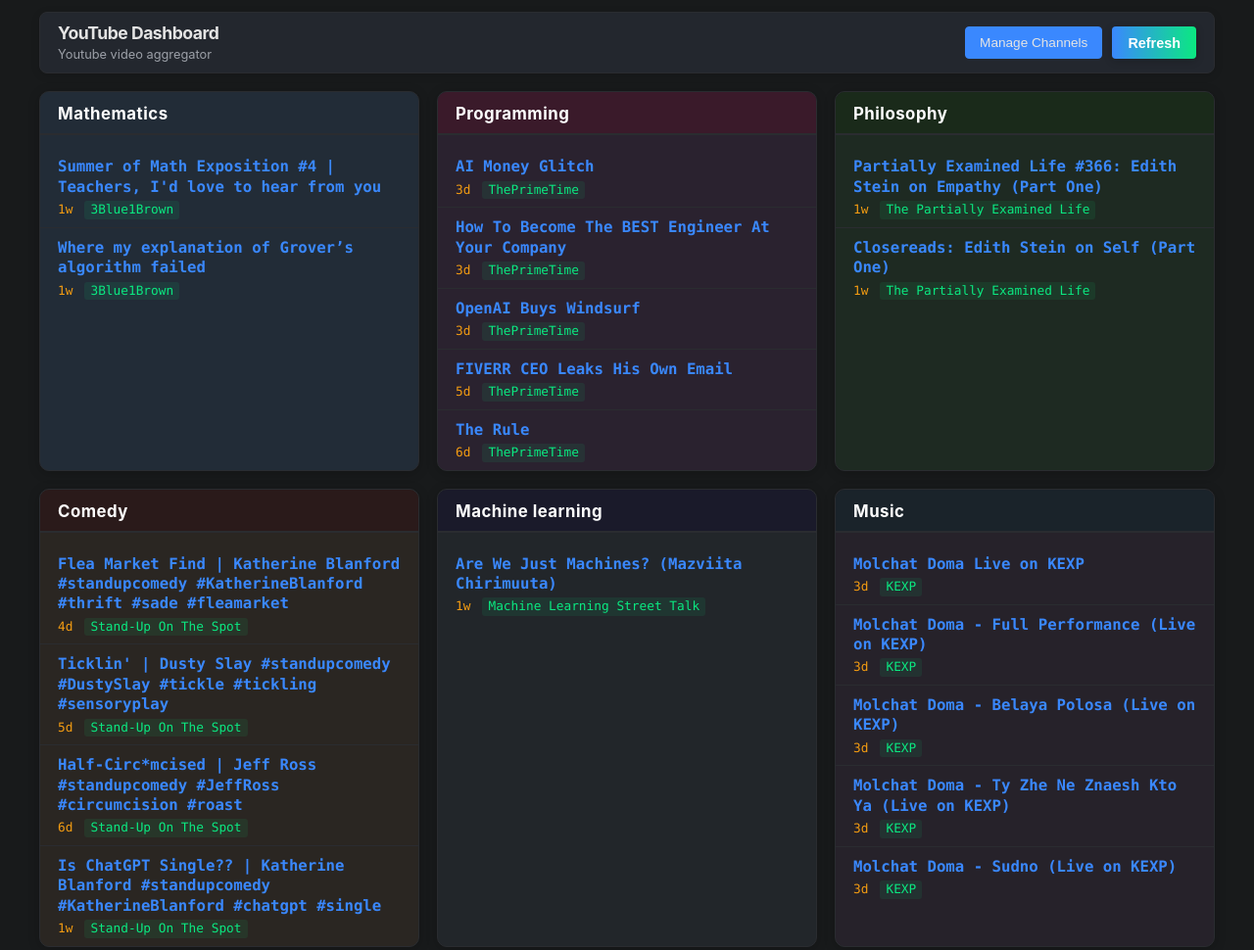
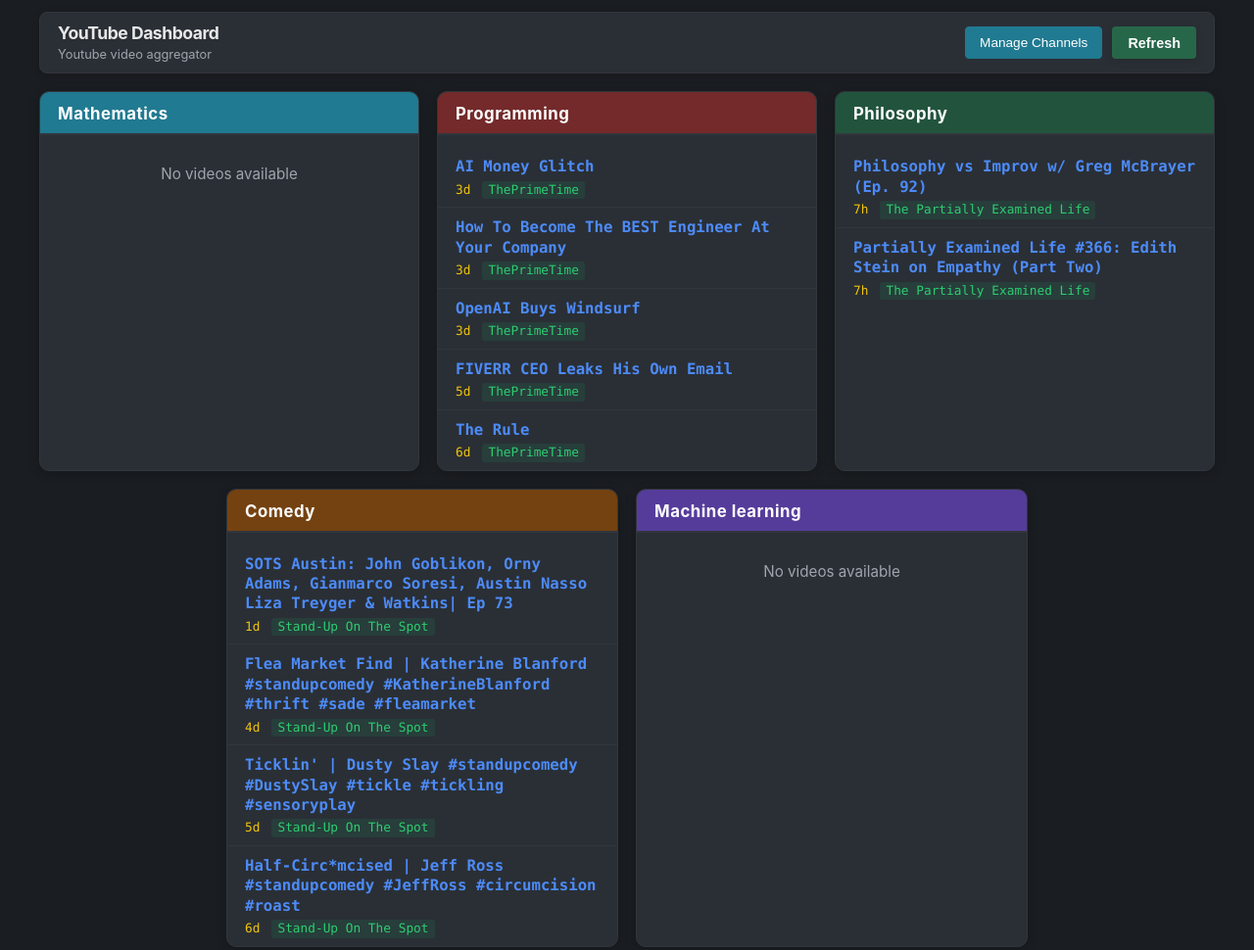
Before and after one commit to fraktalcow/yt-urls, a plain HTML site: page index.html in a window 1280 px wide. Shown: the whole page at 98% size. Drawn offline with Linux system fonts and the light colour scheme.

Commit message:
CSS changes

```diff
--- a/preference.json
+++ b/preference.json
@@ -14,7 +14,8 @@
         ],
         "Machine learning": [
             "MachineLearningStreetTalk"
-        ]
+        ],
+        "Spirituality": []
     },
     "settings": {
         "duration": {
--- a/styles.css
+++ b/styles.css
@@ -1,55 +1,59 @@
 :root {
-    --bg-color: #181a1b;
-    --card-bg: #23272e;
-    --text-color: #e4e4e4;
-    --secondary-text: #9ca0a8;
-    --border-color: #2a2c30;
-    --accent-color: #3a88fe;
-    --accent-hover: #5a9afa;
-    --danger-color: #ff4757;
-    --success-color: #0be881;
-    --time-color: #f39c12;
+    --bg-color: #1a1d21;
+    --card-bg: #2a2f35;
+    --text-color: #e8e8e8;
+    --secondary-text: #a0a4ac;
+    --border-color: #32363d;
+    --accent-color: #4d8bf9;
+    --accent-hover: #6ba1ff;
+    --danger-color: #ff6b6b;
+    --success-color: #2ecc71;
+    --time-color: #f1c40f;
     --mono-font: 'SF Mono', Menlo, Monaco, 'Courier New', monospace;
-    --category1: #222c37;
-    --category2: #2a222f;
-    --category3: #1e2a22;
-    --category4: #2a2622;
-    --category5: #22262a;
-    --category6: #26222a;
-    --category7: #222a28;
-    --category8: #28222a;
-    --category9: #222a2a;
-    --category10: #2a2222;
-    --category11: #1e2337;
-    --category12: #2a1e2f;
-    --category13: #1e2a37;
-    --category14: #2a1e22;
-    --category15: #1e2a2a;
-    --category16: #232a1e;
-    --category17: #2a231e;
-    --category18: #1e2a23;
-    --category19: #23221e;
-    --category20: #1e232a;
-    --category-header1: #222c37;
-    --category-header2: #3a1a2a;
-    --category-header3: #1a2a1a;
-    --category-header4: #2a1a1a;
-    --category-header5: #1a1a2a;
-    --category-header6: #1a232a;
-    --category-header7: #232a1a;
-    --category-header8: #2a1a23;
-    --category-header9: #1a2a23;
-    --category-header10: #2a231a;
-    --category-header11: #1e2337;
-    --category-header12: #2a1e2f;
-    --category-header13: #1e2a37;
-    --category-header14: #2a1e22;
-    --category-header15: #1e2a2a;
-    --category-header16: #232a1e;
-    --category-header17: #2a231e;
-    --category-header18: #1e2a23;
-    --category-header19: #23221e;
-    --category-header20: #1e232a;
+
+    /* Base category colors - more subtle and consistent */
+    --category1: #2a2f35;
+    --category2: #2a2f35;
+    --category3: #2a2f35;
+    --category4: #2a2f35;
+    --category5: #2a2f35;
+    --category6: #2a2f35;
+    --category7: #2a2f35;
+    --category8: #2a2f35;
+    --category9: #2a2f35;
+    --category10: #2a2f35;
+    --category11: #2a2f35;
+    --category12: #2a2f35;
+    --category13: #2a2f35;
+    --category14: #2a2f35;
+    --category15: #2a2f35;
+    --category16: #2a2f35;
+    --category17: #2a2f35;
+    --category18: #2a2f35;
+    --category19: #2a2f35;
+    --category20: #2a2f35;
+
+    /* Header colors - new vibrant palette */
+    --category-header1: #207a91;
+    --category-header2: #742a2a;
+    --category-header3: #22543d;
+    --category-header4: #744210;
+    --category-header5: #553c9a;
+    --category-header6: #285e61;
+    --category-header7: #9b2c2c;
+    --category-header8: #276749;
+    --category-header9: #702459;
+    --category-header10: #2c5282;
+    --category-header11: #742a2a;
+    --category-header12: #22543d;
+    --category-header13: #744210;
+    --category-header14: #553c9a;
+    --category-header15: #285e61;
+    --category-header16: #9b2c2c;
+    --category-header17: #276749;
+    --category-header18: #702459;
+    --category-header19: #2c5282;
+    --category-header20: #742a2a;
 }
 
 * {
@@ -125,17 +129,18 @@ header {
 }
 
 .manage-channels-btn {
-    background-color: var(--accent-color);
-    border-color: var(--accent-color);
+    background-color: #207a91;
+    border-color: #207a91;
+    color: #fff;
 }
 
 .manage-channels-btn:hover {
-    background-color: var(--accent-hover);
-    border-color: var(--accent-hover);
+    background-color: #2590ab;
+    border-color: #2590ab;
 }
 
 .refresh-button {
-    background: linear-gradient(90deg, var(--accent-color), var(--success-color));
+    background-color: #276749;
     color: #fff;
     border: none;
     border-radius: 4px;
@@ -143,13 +148,13 @@ header {
     font-size: 0.9rem;
     cursor: pointer;
     font-weight: 600;
-    box-shadow: 0 2px 8px 0 #0003;
-    transition: background 0.2s, box-shadow 0.2s;
+    box-shadow: 0 2px 8px 0 rgba(0,0,0,0.1);
+    transition: background-color 0.2s, box-shadow 0.2s;
 }
 
 .refresh-button:hover {
-    background: linear-gradient(90deg, var(--accent-hover), var(--success-color));
-    box-shadow: 0 4px 16px 0 #0004;
+    background-color: #2d7a4f;
+    box-shadow: 0 4px 12px 0 rgba(0,0,0,0.15);
 }
 
 /* Categories Styling */
@@ -164,14 +169,20 @@ header {
     flex: 1 1 340px;
     min-width: 320px;
     max-width: 400px;
-    background: var(--category1);
+    background: var(--card-bg);
     border-radius: 10px;
-    box-shadow: 0 2px 12px 0 #0003;
+    box-shadow: 0 2px 12px 0 rgba(0,0,0,0.2);
     border: 1.5px solid var(--border-color);
     display: flex;
     flex-direction: column;
     margin-bottom: 0;
     overflow: hidden;
+    transition: transform 0.2s ease, box-shadow 0.2s ease;
+}
+
+.category:hover {
+    transform: translateY(-2px);
+    box-shadow: 0 4px 16px 0 rgba(0,0,0,0.3);
 }
 
 .category:nth-child(2) { background: var(--category2); }
@@ -204,6 +215,7 @@ header {
     display: flex;
     align-items: center;
     min-height: 38px;
+    transition: background-color 0.2s ease;
 }
 
 .category:nth-child(2) .category-header { background: var(--category-header2); }
--- a/videos.json
+++ b/videos.json
@@ -1,18 +1,5 @@
 {
-    "Mathematics": [
-        {
-            "channel": "3Blue1Brown",
-            "title": "Summer of Math Exposition #4 | Teachers, I&#39;d love to hear from you",
-            "url": "https://www.youtube.com/watch?v=3foYyPDp0Ho",
-            "publishedAt": "2025-05-05T15:00:08Z"
-        },
-        {
-            "channel": "3Blue1Brown",
-            "title": "Where my explanation of Grover\u2019s algorithm failed",
-            "url": "https://www.youtube.com/watch?v=Dlsa9EBKDGI",
-            "publishedAt": "2025-05-04T11:45:24Z"
-        }
-    ],
+    "Mathematics": [],
     "Programming": [
         {
             "channel": "ThePrimeTime",
@@ -48,18 +35,24 @@
     "Philosophy": [
         {
             "channel": "The Partially Examined Life",
-            "title": "Partially Examined Life #366: Edith Stein on Empathy (Part One)",
-            "url": "https://www.youtube.com/watch?v=ZZbiPWRbJlA",
-            "publishedAt": "2025-05-05T12:42:15Z"
+            "title": "Philosophy vs  Improv w/ Greg McBrayer (Ep. 92)",
+            "url": "https://www.youtube.com/watch?v=-32itLnrZTU",
+            "publishedAt": "2025-05-12T12:00:36Z"
         },
         {
             "channel": "The Partially Examined Life",
-            "title": "Closereads: Edith Stein on Self (Part One)",
-            "url": "https://www.youtube.com/watch?v=_7OKwHgK-KY",
-            "publishedAt": "2025-05-04T12:54:15Z"
+            "title": "Partially Examined Life #366: Edith Stein on Empathy (Part Two)",
+            "url": "https://www.youtube.com/watch?v=9mSDF9tr_nU",
+            "publishedAt": "2025-05-12T11:18:40Z"
         }
     ],
     "Comedy": [
+        {
+            "channel": "Stand-Up On The Spot",
+            "title": "SOTS Austin: John Goblikon, Orny Adams, Gianmarco Soresi, Austin Nasso Liza Treyger &amp; Watkins| Ep 73",
+            "url": "https://www.youtube.com/watch?v=z0FbOHLGN4g",
+            "publishedAt": "2025-05-11T14:23:21Z"
+        },
         {
             "channel": "Stand-Up On The Spot",
             "title": "Flea Market Find | Katherine Blanford #standupcomedy #KatherineBlanford #thrift #sade #fleamarket",
@@ -77,52 +70,7 @@
             "title": "Half-Circ*mcised | Jeff Ross #standupcomedy #JeffRoss #circumcision #roast",
             "url": "https://www.youtube.com/watch?v=jGU6_io_25U",
             "publishedAt": "2025-05-06T17:00:56Z"
-        },
-        {
-            "channel": "Stand-Up On The Spot",
-            "title": "Is ChatGPT Single?? | Katherine Blanford #standupcomedy #KatherineBlanford #chatgpt #single",
-            "url": "https://www.youtube.com/watch?v=N1Gfriu5pXs",
-            "publishedAt": "2025-05-05T17:00:34Z"
         }
     ],
-    "Machine learning": [
-        {
-            "channel": "Machine Learning Street Talk",
-            "title": "Are We Just Machines? (Mazviita Chirimuuta)",
-            "url": "https://www.youtube.com/watch?v=nMJxzGr-1P4",
-            "publishedAt": "2025-05-04T08:13:51Z"
-        }
-    ],
-    "Music": [
-        {
-            "channel": "KEXP",
-            "title": "Molchat Doma Live on KEXP",
-            "url": "https://www.youtube.com/watch?v=hROkPO7V3uQ",
-            "publishedAt": "2025-05-09T17:16:50Z"
-        },
-        {
-            "channel": "KEXP",
-            "title": "Molchat Doma - Full Performance (Live on KEXP)",
-            "url": "https://www.youtube.com/watch?v=DHbn44-Bg4o",
-            "publishedAt": "2025-05-09T15:00:31Z"
-        },
-        {
-            "channel": "KEXP",
-            "title": "Molchat Doma - Belaya Polosa (Live on KEXP)",
-            "url": "https://www.youtube.com/watch?v=j5ZPUzySMgM",
-            "publishedAt": "2025-05-09T11:01:14Z"
-        },
-        {
-            "channel": "KEXP",
-            "title": "Molchat Doma - Ty Zhe Ne Znaesh Kto Ya (Live on KEXP)",
-            "url": "https://www.youtube.com/watch?v=efqSzfXaA5k",
-            "publishedAt": "2025-05-09T11:01:08Z"
-        },
-        {
-            "channel": "KEXP",
-            "title": "Molchat Doma - Sudno (Live on KEXP)",
-            "url": "https://www.youtube.com/watch?v=ETB1dqgqafE",
-            "publishedAt": "2025-05-09T11:00:22Z"
-        }
-    ]
+    "Machine learning": []
 }
```
